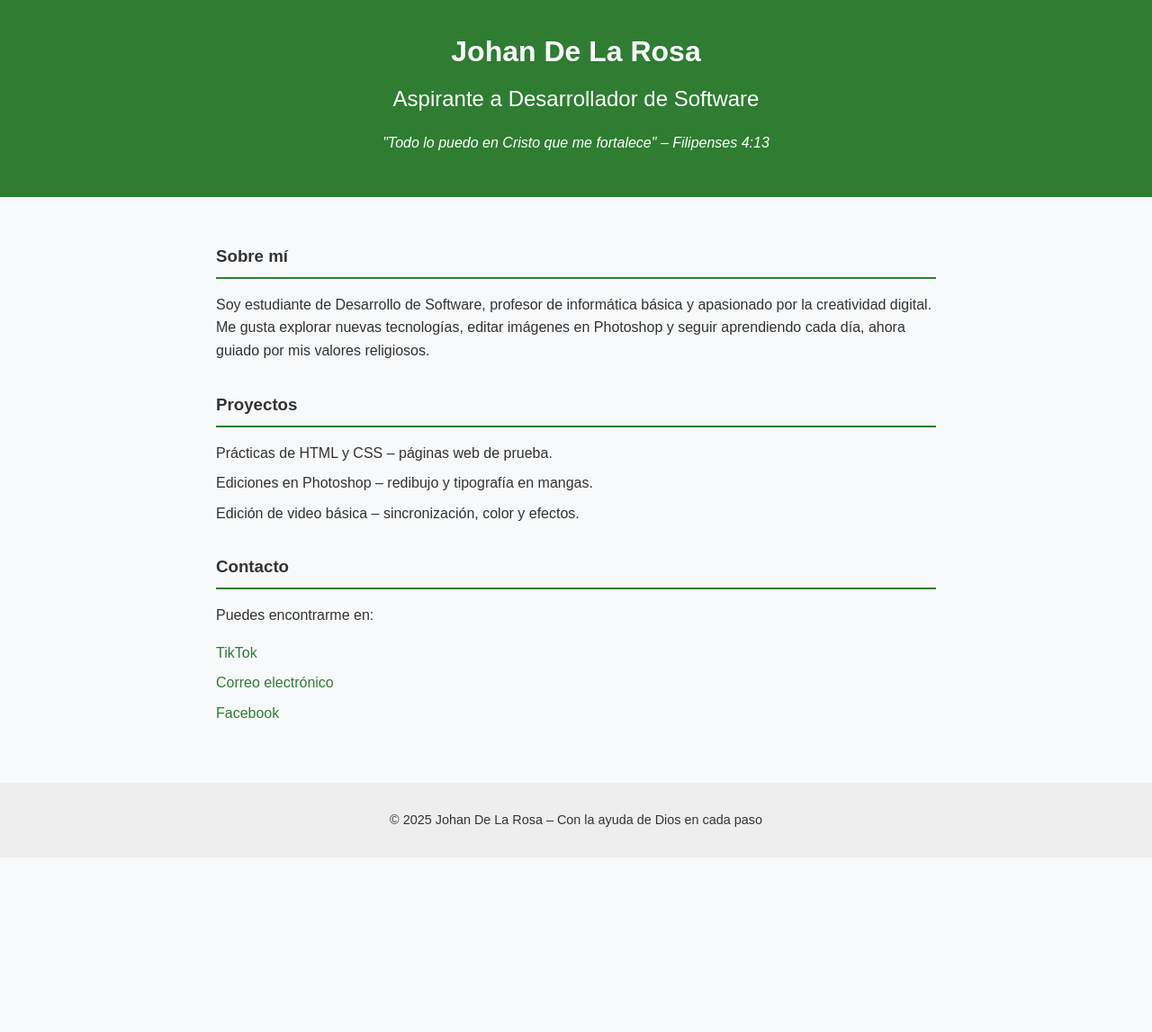
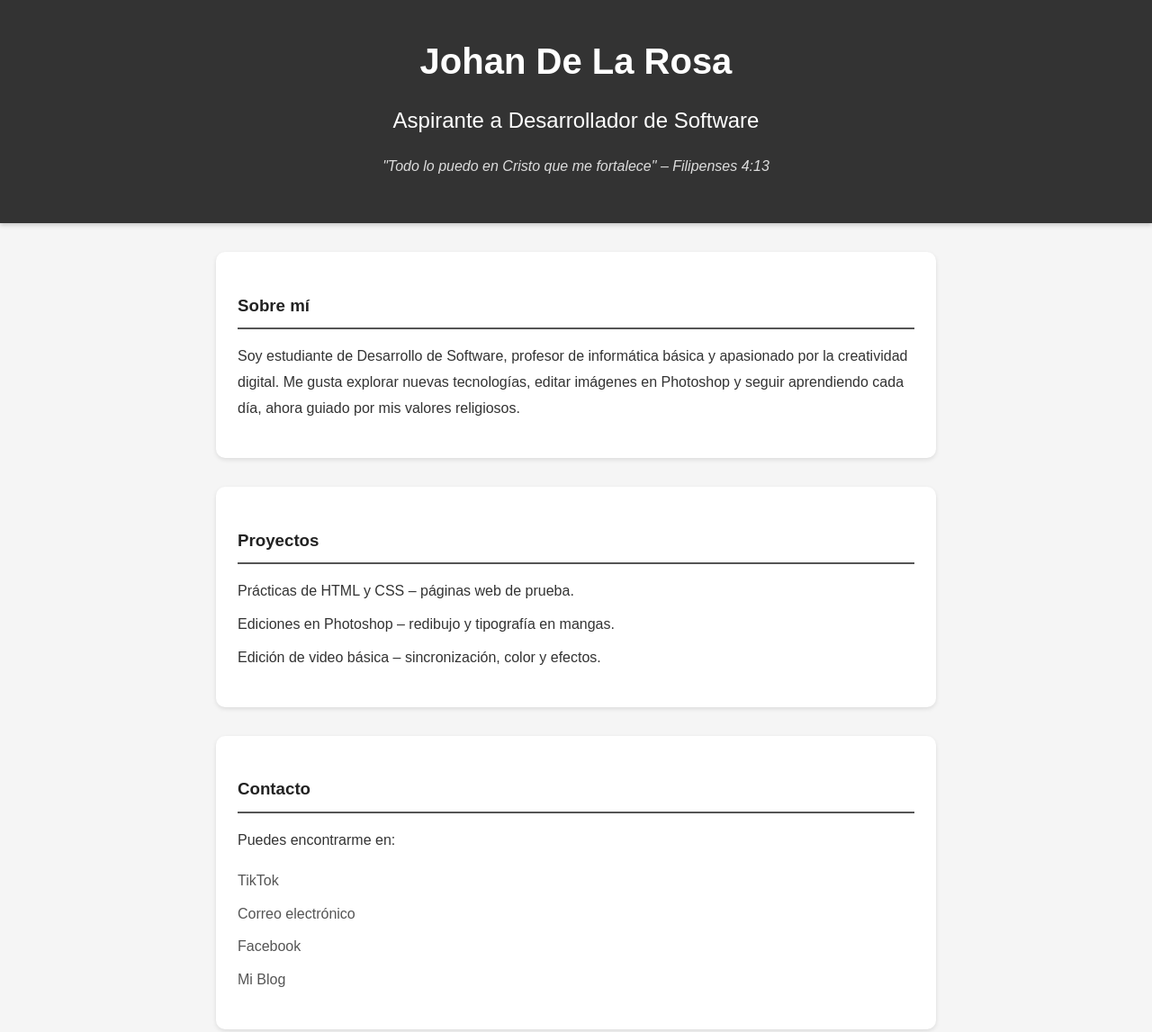
Before and after one commit to devjosejohan/mi-pagina, a plain HTML site: page index.html in a window 1280 px wide. Shown: the top 1147 px of the page at 90% size. Before the commit the page ends 953 px from the top, so only its background shows below. Drawn offline with Linux system fonts and the light colour scheme.

Commit message:
Update index.html
Mejora?

```diff
--- a/index.html
+++ b/index.html
@@ -1,20 +1,113 @@
-<meta name='viewport' content='width=device-width, initial-scale=1'/><!DOCTYPE html>  <html lang="es">
+<!DOCTYPE html>
+<html lang="es">
 <head>
   <meta charset="UTF-8">
   <meta name="viewport" content="width=device-width, initial-scale=1.0">
   <title>Portafolio de Johan De La Rosa</title>
-  <link rel="stylesheet" href="style.css">
+  <style>
+    /* Estilos generales */
+    body {
+      font-family: Arial, sans-serif;
+      background-color: #f5f5f5;
+      color: #333;
+      margin: 0;
+      padding: 0;
+      line-height: 1.8;
+    }
+
+    /* Encabezado */
+    header {
+      background-color: #333;
+      color: #fff;
+      text-align: center;
+      padding: 2rem 1rem;
+      box-shadow: 0 2px 5px rgba(0,0,0,0.2);
+    }
+
+    header h1 {
+      margin: 0;
+      font-size: 2.5rem;
+    }
+
+    header h2 {
+      margin: 0.5rem 0;
+      font-weight: normal;
+    }
+
+    .frase {
+      font-style: italic;
+      margin-top: 1rem;
+      color: #ddd;
+      min-height: 1.5em; /* Para animación */
+    }
+
+    /* Main */
+    main {
+      max-width: 800px;
+      margin: auto;
+      padding: 2rem;
+    }
+
+    section {
+      margin-bottom: 2rem;
+      background: #fff;
+      padding: 1.5rem;
+      border-radius: 10px;
+      box-shadow: 0 2px 5px rgba(0,0,0,0.1);
+    }
+
+    h3 {
+      border-bottom: 2px solid #555;
+      padding-bottom: 0.5rem;
+      margin-bottom: 1rem;
+      color: #222;
+    }
+
+    ul {
+      list-style: none;
+      padding: 0;
+    }
+
+    ul li {
+      margin: 0.5rem 0;
+    }
+
+    a {
+      color: #555;
+      text-decoration: none;
+      transition: color 0.3s, transform 0.2s;
+    }
+
+    a:hover {
+      color: #000;
+      transform: scale(1.05);
+    }
+
+    footer {
+      text-align: center;
+      padding: 1rem;
+      background-color: #333;
+      color: #fff;
+      font-size: 0.9rem;
+      margin-top: 2rem;
+    }
+  </style>
 </head>
 <body>
+
 <header>
   <h1>Johan De La Rosa</h1>
   <h2>Aspirante a Desarrollador de Software</h2>
-    <p class="frase">"Todo lo puedo en Cristo que me fortalece" – Filipenses 4:13</p>
-  </header>    <main>
+  <p class="frase" id="frase">"Todo lo puedo en Cristo que me fortalece" – Filipenses 4:13</p>
+</header>
+
+<main>
   <section id="sobre-mi">
     <h3>Sobre mí</h3>
     <p>Soy estudiante de Desarrollo de Software, profesor de informática básica y apasionado por la creatividad digital. Me gusta explorar nuevas tecnologías, editar imágenes en Photoshop y seguir aprendiendo cada día, ahora guiado por mis valores religiosos.</p>
-    </section>  <section id="proyectos">
+  </section>
+
+  <section id="proyectos">
     <h3>Proyectos</h3>
     <ul>
       <li>Prácticas de HTML y CSS – páginas web de prueba.</li>
@@ -28,84 +121,38 @@
     <p>Puedes encontrarme en:</p>
     <ul>
       <li><a href="https://www.tiktok.com/@johandlrz?_t=ZS-905xGtBj0s5&_r=1" target="_blank">TikTok</a></li>
-    <li><a href="mailto:delarosajosejohan@gmail.com">Correo electrónico</a></li>
-    <li><a href="https://www.facebook.com/profile.php?id=
-100085673835356" target="_blank">Facebook</a></li>
+      <li><a href="https://mail.google.com/mail/?view=cm&fs=1&to=delarosajosejohan@gmail.com&su=Hola&body=Escribe%20tu%20mensaje%20aquí" target="_blank">Correo electrónico</a></li>
+      <li><a href="https://www.facebook.com/profile.php?id=100085673835356" target="_blank">Facebook</a></li>
+      <li><a href="https://ideasbro.blogspot.com/?m=1" target="_blank">Mi Blog</a></li>
     </ul>
   </section>
+</main>
 
-  </main>    <footer>
+<footer>
   <p>© 2025 Johan De La Rosa – Con la ayuda de Dios en cada paso</p>
 </footer>
-</body>
-</html><style>body {
-  font-family: Arial, sans-serif;
-  background-color: #f8f9fa;
-  color: #333;
-  margin: 0;
-  padding: 0;
-  line-height: 1.6;
+
+<script>
+  // Mensaje en consola
+  console.log("Bienvenido al portafolio de Johan 🙌");
+
+  // Animación de escritura para la frase bíblica
+  const frase = `"Todo lo puedo en Cristo que me fortalece" – Filipenses 4:13`;
+  const fraseElemento = document.getElementById("frase");
+  let i = 0;
+
+  function escribirLetra() {
+    if (i < frase.length) {
+      fraseElemento.textContent += frase.charAt(i);
+      i++;
+      setTimeout(escribirLetra, 50); // Velocidad de escritura
+    }
   }
 
-header {
-  background-color: #2e7d32;
-  color: #fff;
-  text-align: center;
-  padding: 2rem 1rem;
-}
+  // Limpiar antes de empezar
+  fraseElemento.textContent = "";
+  escribirLetra();
+</script>
 
-header h1 {
-  margin: 0;
-  font-size: 2rem;
-}
-
-header h2 {
-  margin: 0.5rem 0;
-  font-weight: normal;
-}
-
-.frase {
-  font-style: italic;
-  margin-top: 1rem;
-}
-
-main {
-  max-width: 800px;
-  margin: auto;
-  padding: 2rem;
-}
-
-section {
-  margin-bottom: 2rem;
-}
-
-h3 {
-  border-bottom: 2px solid #2e7d32;
-  padding-bottom: 0.5rem;
-  margin-bottom: 1rem;
-}
-
-ul {
-  list-style: none;
-  padding: 0;
-}
-
-ul li {
-  margin: 0.5rem 0;
-}
-
-a {
-  color: #2e7d32;
-  text-decoration: none;
-}
-
-a:hover {
-  text-decoration: underline;
-}
-
-footer {
-  text-align: center;
-  padding: 1rem;
-  background-color: #eee;
-  font-size: 0.9rem;
-}</style>
+</body>
+</html>
```
Lines whose indentation alone changed are shown as unchanged.
